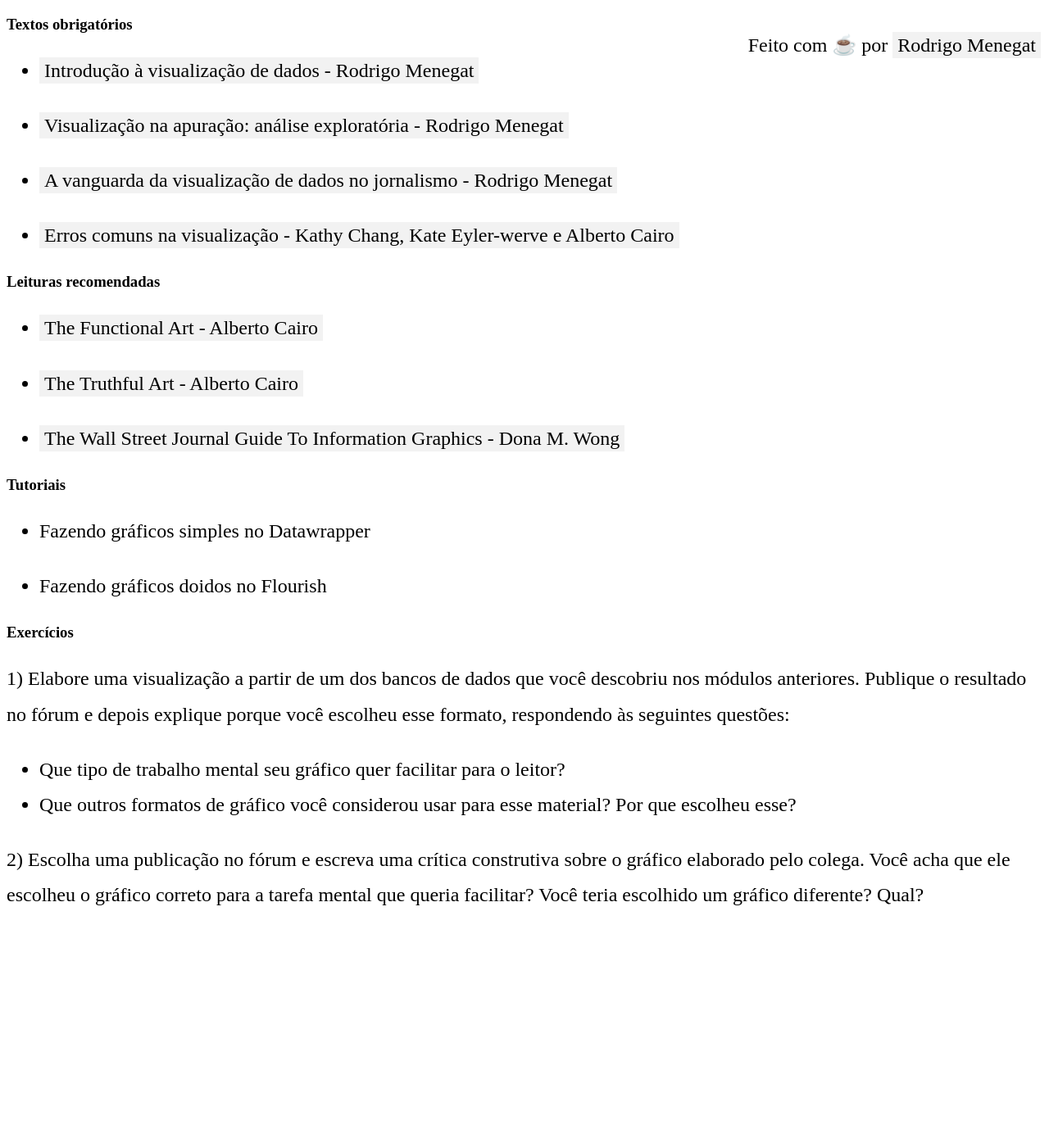
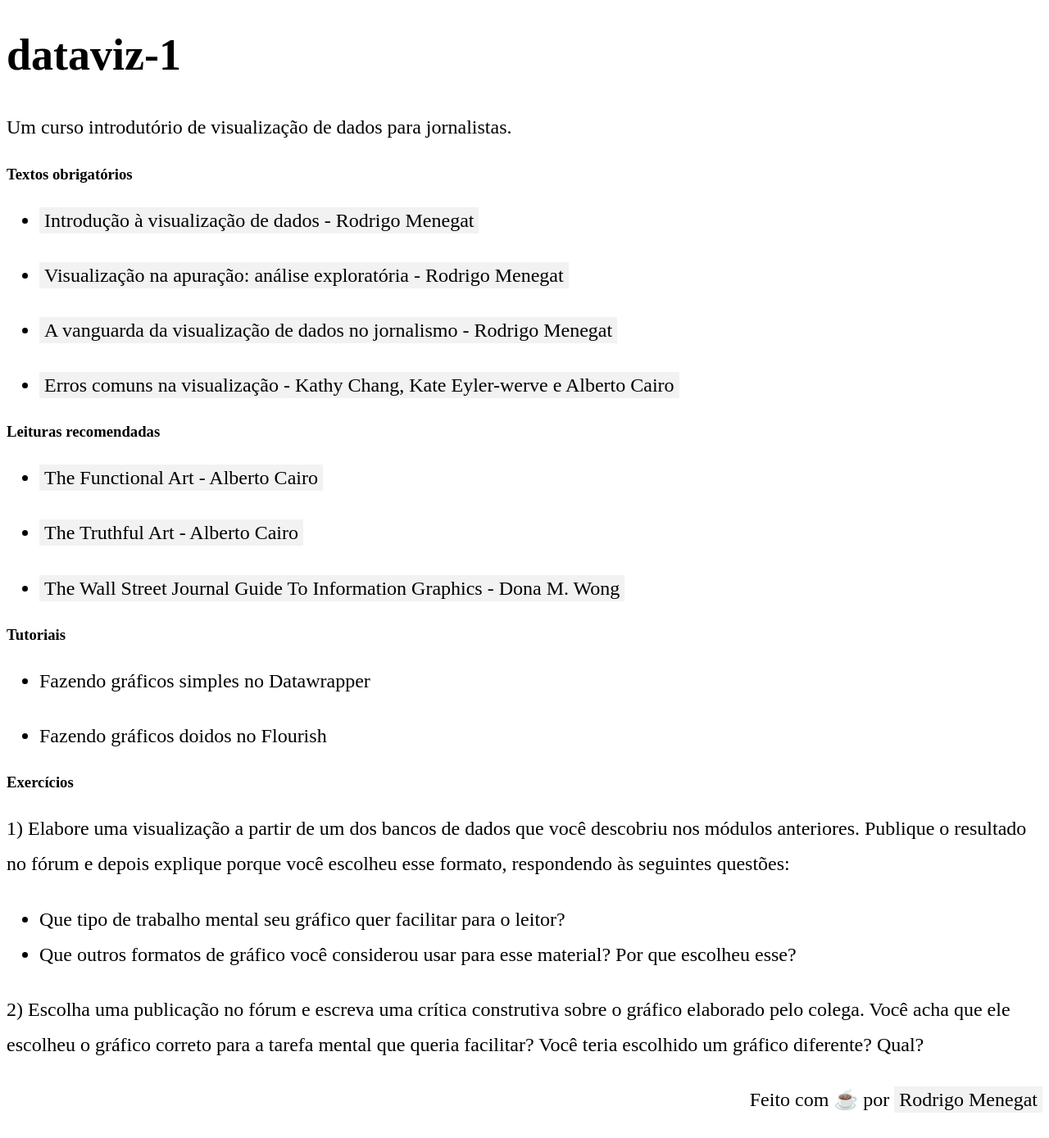
Before and after one commit to RodrigoMenegat/dataviz-1, a Jekyll site: the page built from docs/index.md, in a window 1280 px wide. Shown: the whole page at 82% size. Built offline with Jekyll 4.4.1, drawn with Linux system fonts in a browser that asks for light colours; our own code applies the rules of GitHub Pages for plain Markdown files; before the commit the page ends 1139 px from its top, so only the background shows below that.

Commit message:
o css precisa acabar

```diff
--- a/docs/_layouts/default.html
+++ b/docs/_layouts/default.html
@@ -8,6 +8,7 @@
   <script src="https://ajax.googleapis.com/ajax/libs/jquery/1.12.4/jquery.min.js"></script>
 
   <div class="content">
+    {% include topnav.html %}
     {{ content }}
     {% include bottomnav.html %}
   </div>
--- a/docs/assets/css/main.css
+++ b/docs/assets/css/main.css
@@ -9,7 +9,6 @@
 }
 
 #nav {
-  position: absolute;
   top: 10px;
   right: 10px;
   text-align: right;
--- a/docs/index.md
+++ b/docs/index.md
@@ -4,6 +4,8 @@ layout: default
 
 ---
 
+# dataviz-1
+Um curso introdutório de visualização de dados para jornalistas.
 
 ### Textos obrigatórios
 
```
